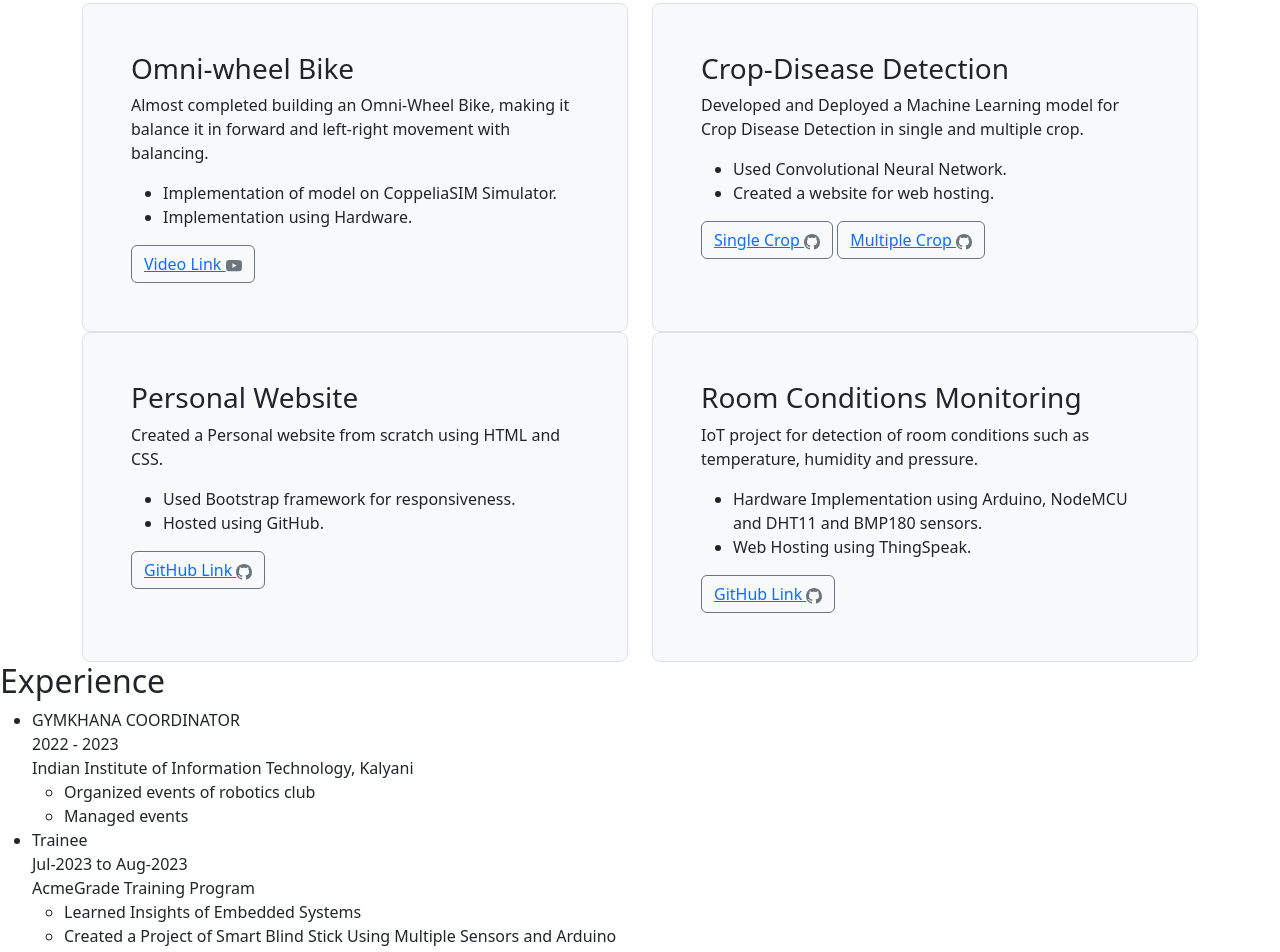
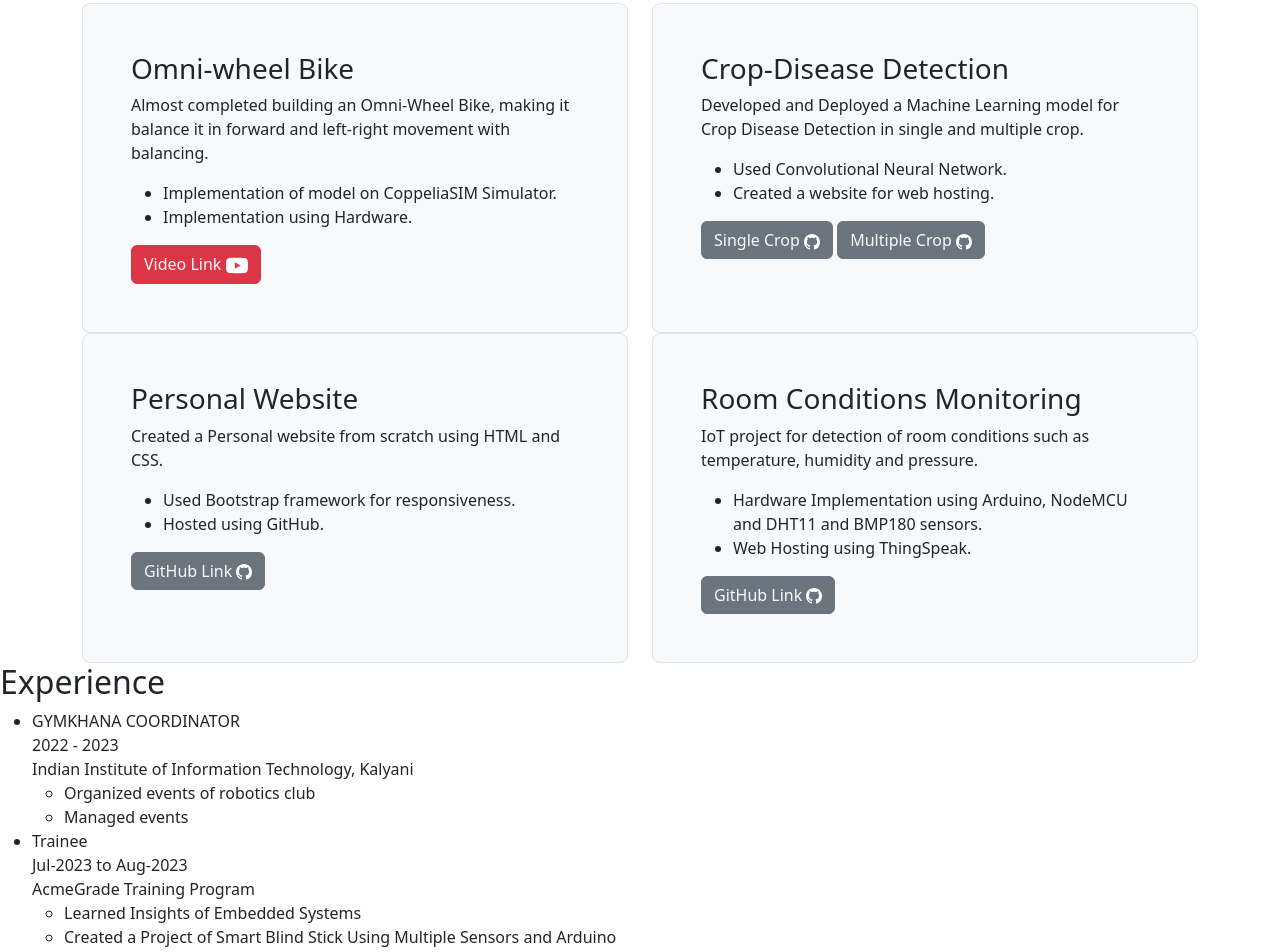
Before and after one commit to CodeWizard812/My-Website, a plain HTML site: page index.html in a window 1280 px wide. Shown: the part 2073-3025 px from the top of the page. Drawn offline with nearby package versions, Linux system fonts and the light colour scheme.

Commit message:
Updated Projects Section

```diff
--- a/index.html
+++ b/index.html
@@ -178,7 +178,7 @@
                 <li>Implementation of model on CoppeliaSIM Simulator.</li>
                 <li>Implementation using Hardware.</li>
               </ul>
-              <button class="btn btn-outline-secondary" type="button"><a href="https://www.youtube.com/watch?v=NuWPJmuXXx4">Video Link </a><svg xmlns="http://www.w3.org/2000/svg" width="16" height="16" fill="currentColor" class="bi bi-youtube" viewBox="0 0 16 16">
+              <button class="btn btn-danger" type="button"><a class="text-light" href="https://www.youtube.com/watch?v=NuWPJmuXXx4">Video Link </a><svg xmlns="http://www.w3.org/2000/svg" width="22" height="22" fill="currentColor" class="bi bi-youtube" viewBox="0 0 16 16">
                 <path d="M8.051 1.999h.089c.822.003 4.987.033 6.11.335a2.01 2.01 0 0 1 1.415 1.42c.101.38.172.883.22 1.402l.01.104.022.26.008.104c.065.914.073 1.77.074 1.957v.075c-.001.194-.01 1.108-.082 2.06l-.008.105-.009.104c-.05.572-.124 1.14-.235 1.558a2.01 2.01 0 0 1-1.415 1.42c-1.16.312-5.569.334-6.18.335h-.142c-.309 0-1.587-.006-2.927-.052l-.17-.006-.087-.004-.171-.007-.171-.007c-1.11-.049-2.167-.128-2.654-.26a2.01 2.01 0 0 1-1.415-1.419c-.111-.417-.185-.986-.235-1.558L.09 9.82l-.008-.104A31 31 0 0 1 0 7.68v-.123c.002-.215.01-.958.064-1.778l.007-.103.003-.052.008-.104.022-.26.01-.104c.048-.519.119-1.023.22-1.402a2.01 2.01 0 0 1 1.415-1.42c.487-.13 1.544-.21 2.654-.26l.17-.007.172-.006.086-.003.171-.007A100 100 0 0 1 7.858 2zM6.4 5.209v4.818l4.157-2.408z"/>
               </svg></button>
             </div>
@@ -191,10 +191,10 @@
                 <li>Used Convolutional Neural Network.</li>
                 <li>Created a website for web hosting.</li>
               </ul>
-              <button class="btn btn-outline-secondary" type="button"><a href="https://github.com/CodeWizard812/Cotton-Disease-Detection">Single Crop </a><svg xmlns="http://www.w3.org/2000/svg" width="16" height="16" fill="currentColor" class="bi bi-github" viewBox="0 0 16 16">
+              <button class="btn btn-secondary" type="button"><a class="text-light" href="https://github.com/CodeWizard812/Cotton-Disease-Detection">Single Crop </a><svg xmlns="http://www.w3.org/2000/svg" width="16" height="16" fill="currentColor" class="bi bi-github" viewBox="0 0 16 16">
                 <path d="M8 0C3.58 0 0 3.58 0 8c0 3.54 2.29 6.53 5.47 7.59.4.07.55-.17.55-.38 0-.19-.01-.82-.01-1.49-2.01.37-2.53-.49-2.69-.94-.09-.23-.48-.94-.82-1.13-.28-.15-.68-.52-.01-.53.63-.01 1.08.58 1.23.82.72 1.21 1.87.87 2.33.66.07-.52.28-.87.51-1.07-1.78-.2-3.64-.89-3.64-3.95 0-.87.31-1.59.82-2.15-.08-.2-.36-1.02.08-2.12 0 0 .67-.21 2.2.82.64-.18 1.32-.27 2-.27s1.36.09 2 .27c1.53-1.04 2.2-.82 2.2-.82.44 1.1.16 1.92.08 2.12.51.56.82 1.27.82 2.15 0 3.07-1.87 3.75-3.65 3.95.29.25.54.73.54 1.48 0 1.07-.01 1.93-.01 2.2 0 .21.15.46.55.38A8.01 8.01 0 0 0 16 8c0-4.42-3.58-8-8-8"/>
               </svg></button>
-              <button class="btn btn-outline-secondary" type="button"><a href="https://github.com/CodeWizard812/Multiple-Crop-Disease-Detection">Multiple Crop </a><svg xmlns="http://www.w3.org/2000/svg" width="16" height="16" fill="currentColor" class="bi bi-github" viewBox="0 0 16 16">
+              <button class="btn btn-secondary" type="button"><a class="text-light" href="https://github.com/CodeWizard812/Multiple-Crop-Disease-Detection">Multiple Crop </a><svg xmlns="http://www.w3.org/2000/svg" width="16" height="16" fill="currentColor" class="bi bi-github" viewBox="0 0 16 16">
                 <path d="M8 0C3.58 0 0 3.58 0 8c0 3.54 2.29 6.53 5.47 7.59.4.07.55-.17.55-.38 0-.19-.01-.82-.01-1.49-2.01.37-2.53-.49-2.69-.94-.09-.23-.48-.94-.82-1.13-.28-.15-.68-.52-.01-.53.63-.01 1.08.58 1.23.82.72 1.21 1.87.87 2.33.66.07-.52.28-.87.51-1.07-1.78-.2-3.64-.89-3.64-3.95 0-.87.31-1.59.82-2.15-.08-.2-.36-1.02.08-2.12 0 0 .67-.21 2.2.82.64-.18 1.32-.27 2-.27s1.36.09 2 .27c1.53-1.04 2.2-.82 2.2-.82.44 1.1.16 1.92.08 2.12.51.56.82 1.27.82 2.15 0 3.07-1.87 3.75-3.65 3.95.29.25.54.73.54 1.48 0 1.07-.01 1.93-.01 2.2 0 .21.15.46.55.38A8.01 8.01 0 0 0 16 8c0-4.42-3.58-8-8-8"/>
               </svg></button>
             </div>
@@ -209,7 +209,7 @@
                 <li>Used Bootstrap framework for responsiveness.</li>
                 <li>Hosted using GitHub.</li>
               </ul>
-              <button class="btn btn-outline-secondary" type="button"><a href="https://github.com/CodeWizard812/My-Website-Capstone-Project-1">GitHub Link </a><svg xmlns="http://www.w3.org/2000/svg" width="16" height="16" fill="currentColor" class="bi bi-github" viewBox="0 0 16 16">
+              <button class="btn btn-secondary" type="button"><a class="text-light" href="https://github.com/CodeWizard812/My-Website-Capstone-Project-1">GitHub Link </a><svg xmlns="http://www.w3.org/2000/svg" width="16" height="16" fill="currentColor" class="bi bi-github" viewBox="0 0 16 16">
                 <path d="M8 0C3.58 0 0 3.58 0 8c0 3.54 2.29 6.53 5.47 7.59.4.07.55-.17.55-.38 0-.19-.01-.82-.01-1.49-2.01.37-2.53-.49-2.69-.94-.09-.23-.48-.94-.82-1.13-.28-.15-.68-.52-.01-.53.63-.01 1.08.58 1.23.82.72 1.21 1.87.87 2.33.66.07-.52.28-.87.51-1.07-1.78-.2-3.64-.89-3.64-3.95 0-.87.31-1.59.82-2.15-.08-.2-.36-1.02.08-2.12 0 0 .67-.21 2.2.82.64-.18 1.32-.27 2-.27s1.36.09 2 .27c1.53-1.04 2.2-.82 2.2-.82.44 1.1.16 1.92.08 2.12.51.56.82 1.27.82 2.15 0 3.07-1.87 3.75-3.65 3.95.29.25.54.73.54 1.48 0 1.07-.01 1.93-.01 2.2 0 .21.15.46.55.38A8.01 8.01 0 0 0 16 8c0-4.42-3.58-8-8-8"/>
               </svg></button>
             </div>
@@ -222,7 +222,7 @@
                 <li>Hardware Implementation using Arduino, NodeMCU and DHT11 and BMP180 sensors.</li>
                 <li>Web Hosting using ThingSpeak.</li>
               </ul>
-              <button class="btn btn-outline-secondary" type="button"><a href="https://github.com/CodeWizard812/Room-Conditions-Monitoring">GitHub Link </a><svg xmlns="http://www.w3.org/2000/svg" width="16" height="16" fill="currentColor" class="bi bi-github" viewBox="0 0 16 16">
+              <button class="btn btn-secondary" type="button"><a class="text-light" href="https://github.com/CodeWizard812/Room-Conditions-Monitoring">GitHub Link </a><svg xmlns="http://www.w3.org/2000/svg" width="16" height="16" fill="currentColor" class="bi bi-github" viewBox="0 0 16 16">
                 <path d="M8 0C3.58 0 0 3.58 0 8c0 3.54 2.29 6.53 5.47 7.59.4.07.55-.17.55-.38 0-.19-.01-.82-.01-1.49-2.01.37-2.53-.49-2.69-.94-.09-.23-.48-.94-.82-1.13-.28-.15-.68-.52-.01-.53.63-.01 1.08.58 1.23.82.72 1.21 1.87.87 2.33.66.07-.52.28-.87.51-1.07-1.78-.2-3.64-.89-3.64-3.95 0-.87.31-1.59.82-2.15-.08-.2-.36-1.02.08-2.12 0 0 .67-.21 2.2.82.64-.18 1.32-.27 2-.27s1.36.09 2 .27c1.53-1.04 2.2-.82 2.2-.82.44 1.1.16 1.92.08 2.12.51.56.82 1.27.82 2.15 0 3.07-1.87 3.75-3.65 3.95.29.25.54.73.54 1.48 0 1.07-.01 1.93-.01 2.2 0 .21.15.46.55.38A8.01 8.01 0 0 0 16 8c0-4.42-3.58-8-8-8"/>
               </svg></button>
             </div>
--- a/style.css
+++ b/style.css
@@ -15,3 +15,7 @@
     background-position: 0% 50%;
   }
 }
+
+a{
+  text-decoration: none !important;
+}
```
